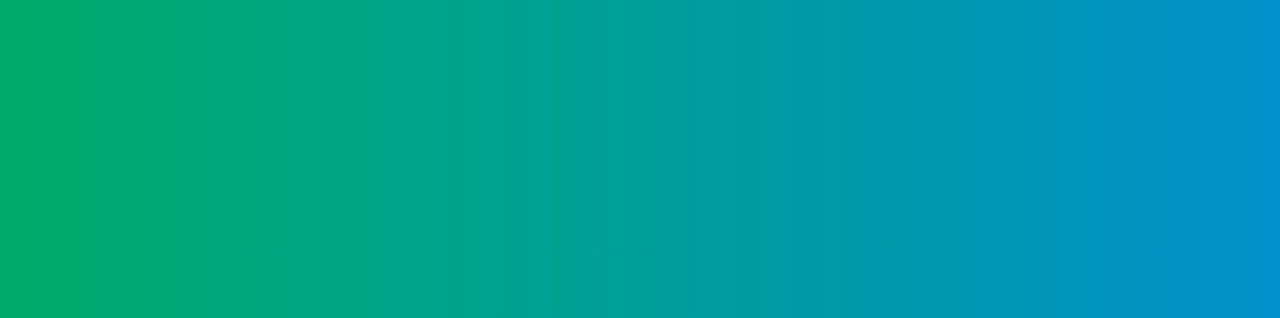
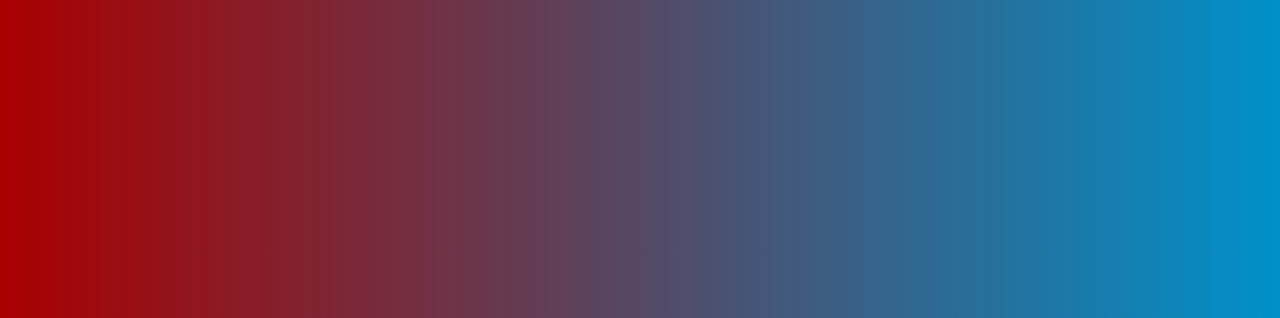
Before and after one commit to inagaraj/coming-soon, a plain HTML site: page index.html in a window 1280 px wide. Shown: the top 318 px of the page. Drawn offline with Linux system fonts and the light colour scheme.

Commit message:
updated styles

```diff
--- a/css/style.css
+++ b/css/style.css
@@ -14,7 +14,7 @@ html {
 }
 
 body {
-    background: linear-gradient(to right, rgb(0, 170, 105), rgb(0, 145, 202));
+    background: linear-gradient(to right, rgb(170, 0, 0), rgb(0, 145, 202));
     display: flex;
     align-items: center;
     justify-content: center;
```
